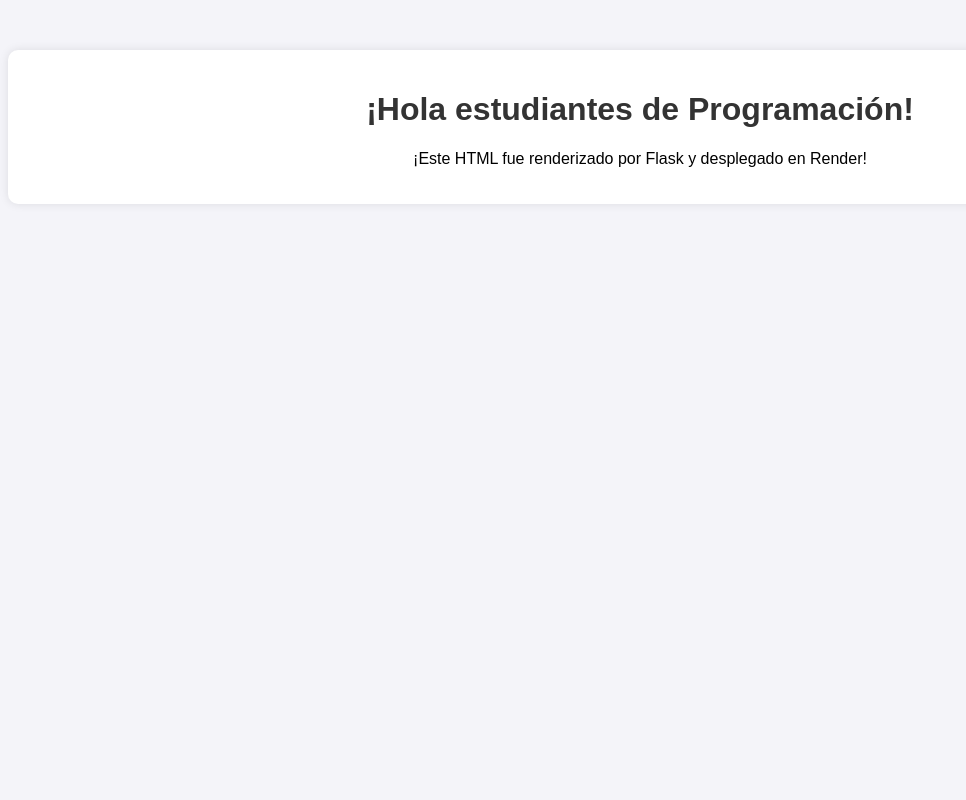
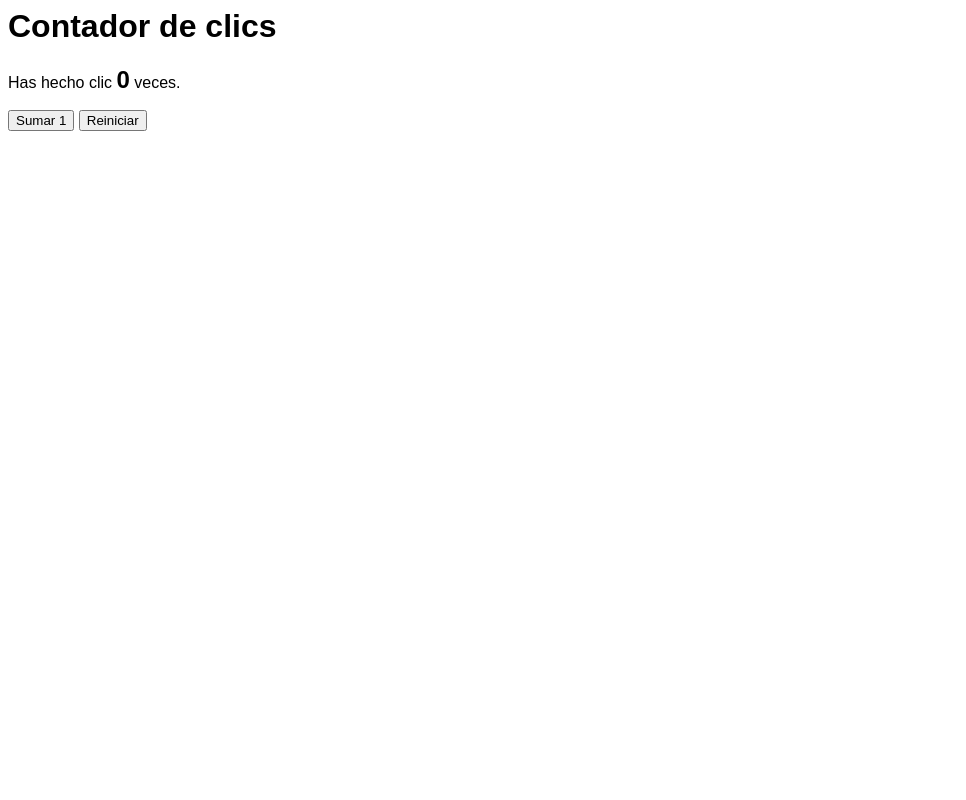
Before and after one commit to moralescristian898-boop/proyecto_render, a Flask app: page / in a window 1280 px wide. Shown: the whole page, without its empty margins (0-966 px from the left). Run offline with Flask 3, Linux system fonts and the light colour scheme.

Commit message:
Update index2.html

```diff
--- a/templates/index2.html
+++ b/templates/index2.html
@@ -1,19 +1,51 @@
-<!DOCTYPE html>
 <html lang="es">
 <head>
-    <meta charset="UTF-8">
-    <title>Mi Proyecto en Render</title>
-    <style>
-        body { font-family: Arial, sans-serif; text-align: center; margin-top: 50px; background-color: #f4f4f9; }
-        h1 { color: #333; }
-        .caja { background: white; padding: 20px; border-radius: 10px; box-shadow: 0px 0px 10px rgba(0,0,0,0.1); }
-    </style>
+  <meta charset="UTF-8">
+  <title>Evento click - Nivel 4</title>
+  <style>
+
+    body { font-family: Arial, sans-serif; }
+
+    #contador { font-size: 24px; font-weight: bold; }
+
+    .verde { color: green; }
+
+    .rojo { color: red; font-weight: bold; }
+
+  </style>
 </head>
 <body>
-    <div class="caja">
-        <!-- Aquí se mostrará la variable enviada desde Python -->
-        <h1>{{ mensaje }}</h1>
-        <p>¡Este HTML fue renderizado por Flask y desplegado en Render!</p>
-    </div>
+  <h1>Contador de clics</h1>
+  <p>Has hecho clic <span id="contador">0</span> veces.</p>
+  <button id="btnSumar">Sumar 1</button>
+  <button id="btnReiniciar">Reiniciar</button>
+
+  <script>
+    let total = 0;
+    const salida = document.getElementById("contador");
+    const btnSumar = document.getElementById("btnSumar");
+    const btnReiniciar = document.getElementById("btnReiniciar");
+
+    function sumar() {
+      total = total + 1;
+      salida.textContent = total;
+       if (total === 5) {
+        salida.classList.remove("rojo");
+        salida.classList.add("verde");
+      } else if (total === 10) {
+        salida.classList.remove("verde");
+        salida.classList.add("rojo");
+      }
+    }
+
+    function reiniciar() {
+      total = 0;
+      salida.textContent = total;
+      salida.classList.remove("verde", "rojo");
+    }
+
+    btnSumar.addEventListener("click", sumar);
+    btnReiniciar.addEventListener("click", reiniciar);
+  </script>
 </body>
 </html>
```
